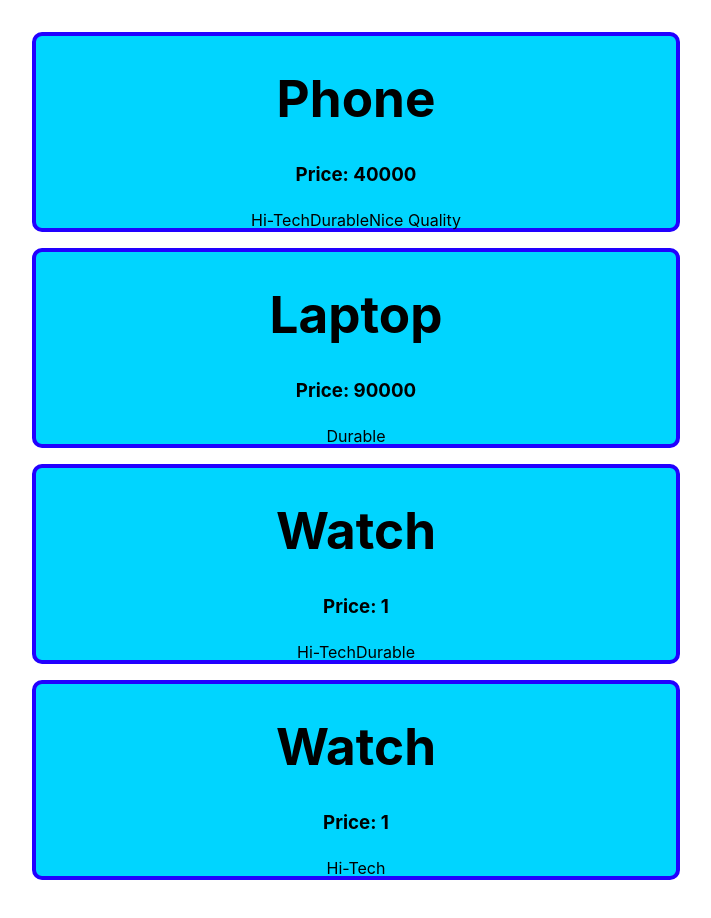
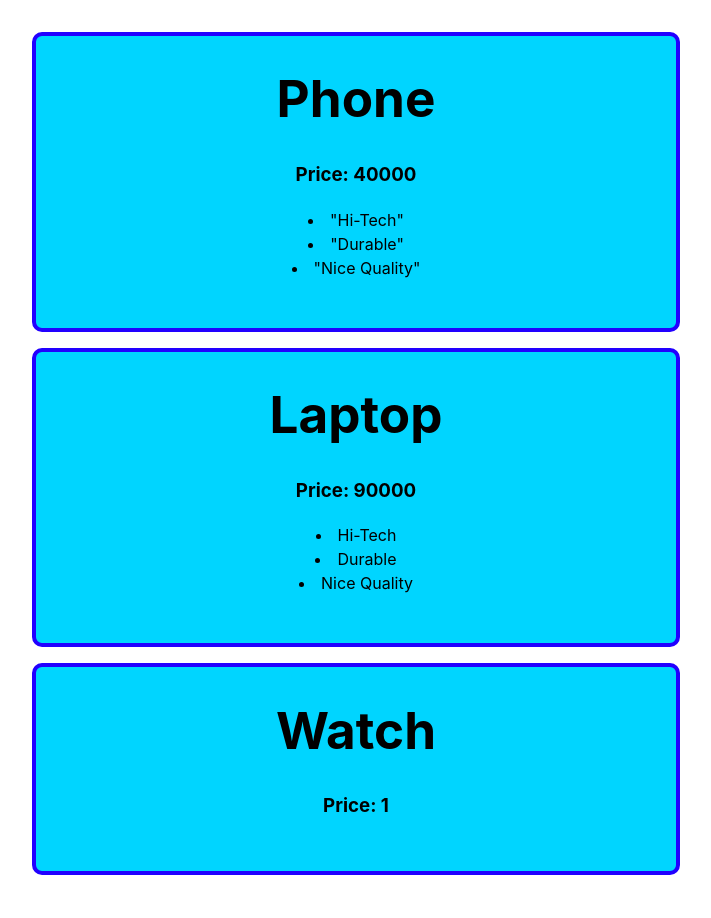
Before and after one commit to JajoriaYogesh04/ReactJS, a React (Vite) app in the folder chapter1/basic-react-app/: page / in a window 1280 px wide. Shown: the top 918 px of the page, without its empty margins (284-995 px from the left). Built offline with nearby package versions, Linux system fonts and the light colour scheme.

Commit message:
Rendering Arrays

```diff
--- a/chapter1/basic-react-app/src/Product.css
+++ b/chapter1/basic-react-app/src/Product.css
@@ -1,5 +1,5 @@
 .Product{
-    height: 10rem;
+    /* height: 10rem; */
     width: 40rem;
     background-color: rgb(0, 213, 255);
     color: black;
--- a/chapter1/basic-react-app/src/Product.jsx
+++ b/chapter1/basic-react-app/src/Product.jsx
@@ -20,16 +20,29 @@ import "./Product.css"
 //     )
 // }
 
-function Product({Title, price=1, features, features2={}, options, options2={}}){
-    console.log(features)
+// function Product({Title, price=1, features, features2={}, options, options2={}}){
+//     // console.log(features)
+//     return(
+//         <div className="Product">
+//             <h1>{Title}</h1>
+//             <h3>Price: {price}</h3>
+//             <p>{features}</p>
+//             <p>{features2.b}</p>
+//             <p>{options}</p>
+//             <p>{options2.a}</p>
+//         </div>
+//     )
+// }
+
+function Product({Title, price=1, features, features2=[]}){
+    // const list= features2.map((feature) => <li>{feature}</li>);
+    // console.log(features)
     return(
         <div className="Product">
             <h1>{Title}</h1>
             <h3>Price: {price}</h3>
             <p>{features}</p>
-            <p>{features2.b}</p>
-            <p>{options}</p>
-            <p>{options2.a}</p>
+            <p>{features2.map((feature) => <li>{feature}</li>)}</p>
         </div>
     )
 }
--- a/chapter1/basic-react-app/src/ProductTab.jsx
+++ b/chapter1/basic-react-app/src/ProductTab.jsx
@@ -1,14 +1,26 @@
 import Product from "./Product"
 
+// function ProductTab(){
+//     let features=["Hi-Tech", "Durable", "Nice Quality"];
+//     let features2={a:"Hi-Tech", b:"Durable", c:"Nice Quality"};
+//     return(
+//         <>
+//             <Product Title="Phone" price="40000" features={features} ></Product>
+//             <Product Title="Laptop" price={90000} features2={features2}></Product>
+//             <Product Title="Watch" options={["Hi-Tech", "Durable"]}></Product>
+//             <Product Title="Watch" options2={{a:"Hi-Tech", b:"Durable"}}></Product>
+//         </>
+//     )
+// }
+
 function ProductTab(){
-    let features=["Hi-Tech", "Durable", "Nice Quality"];
-    let features2={a:"Hi-Tech", b:"Durable", c:"Nice Quality"};
+    let features=[<li>"Hi-Tech"</li>, <li>"Durable"</li>, <li>"Nice Quality"</li>];
+    let features2=["Hi-Tech", "Durable", "Nice Quality"];
     return(
         <>
             <Product Title="Phone" price="40000" features={features} ></Product>
             <Product Title="Laptop" price={90000} features2={features2}></Product>
-            <Product Title="Watch" options={["Hi-Tech", "Durable"]}></Product>
-            <Product Title="Watch" options2={{a:"Hi-Tech", b:"Durable"}}></Product>
+            <Product Title="Watch"></Product>
         </>
     )
 }
```
